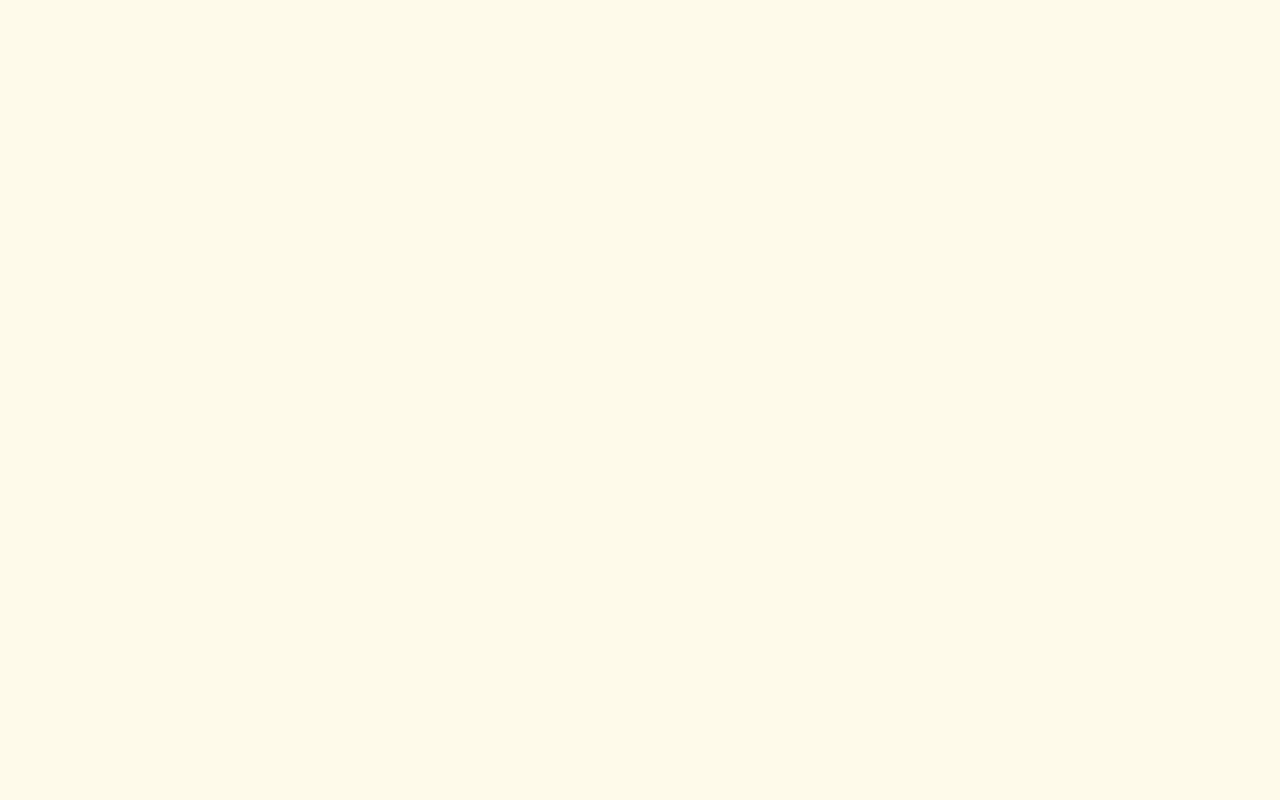
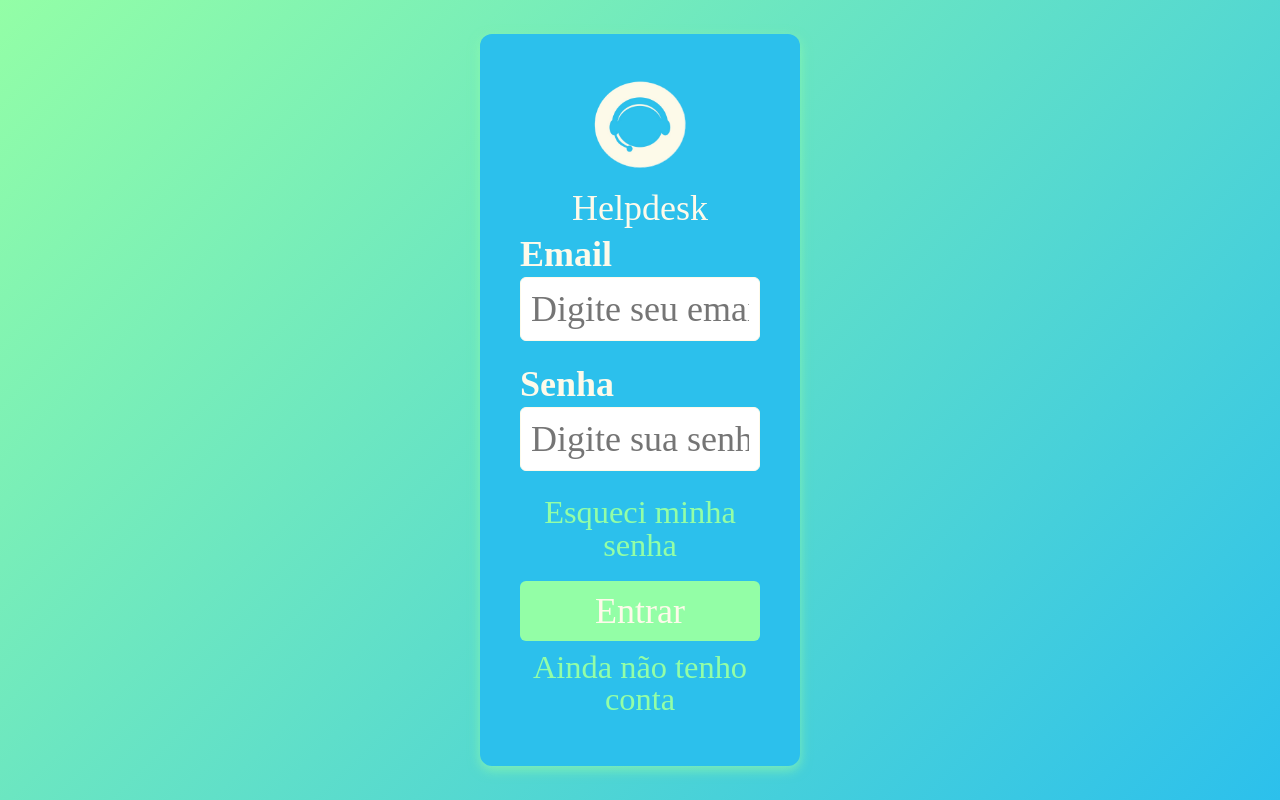
Before and after one commit to ErickConn/case-web-chamadosTI, a React (Vite) app in the folder frontend/case-web-chamadosTI/: page /login in a window 1280 px wide. Before the commit this address had no page. Built offline with nearby package versions, Linux system fonts and the light colour scheme.

Commit message:
feat(login): login page

```diff
--- a/frontend/case-web-chamadosTI/src/main.jsx
+++ b/frontend/case-web-chamadosTI/src/main.jsx
@@ -2,6 +2,7 @@ import { StrictMode } from 'react'
 import { createRoot } from 'react-dom/client'
 import './index.css'
 import Perfil from './pages/perfil.jsx'
+import Login from './pages/login.jsx'
 import { BrowserRouter, Routes, Route } from 'react-router-dom'
 
 createRoot(document.getElementById('root')).render(
@@ -9,6 +10,7 @@ createRoot(document.getElementById('root')).render(
     <BrowserRouter>
       <Routes>
         <Route path="/perfil" element={<Perfil />} />
+        <Route path="/login" element={<Login />} />
       </Routes>
     </BrowserRouter>
   </StrictMode>
--- /dev/null
+++ b/frontend/case-web-chamadosTI/src/pages/login.jsx
@@ -0,0 +1,42 @@
+import styles from './login.module.css'
+import { useNavigate } from 'react-router-dom'
+
+export default function Login() {
+    const navigate = useNavigate()
+
+    const handleSubmit = (event) => {
+        event.preventDefault()
+        const email = event.target.email.value
+        const senha = event.target.senha.value
+
+        if (!email || !senha) {
+            alert("Por favor, preencha todos os campos.")
+        } else {
+            alert('Login realizado com sucesso!\nEmail: ${email}')
+            console.log('Login realizado com sucesso!\nEmail: ${email}\nSenha: ${senha}')
+            navigate("/perfil")
+        }
+    }
+
+    return (
+        <div className={styles.bodyContainer}>
+            <div className={styles.loginBox}>
+                <div className={styles.logo}>
+                    <img src='/logo.png' alt="Helpdesk Logo"></img>
+                    <h2>Helpdesk</h2>
+                </div>
+                <form id="loginForm" onSubmit={handleSubmit}>
+                    <label htmlFor="email">Email</label>
+                    <input type="email" id="email" placeholder="Digite seu email" required></input>
+
+                    <label htmlFor="senha">Senha</label>
+                    <input type="password" id="senha" placeholder="Digite sua senha" required></input>
+
+                    <a href="#" className={styles.forgot}>Esqueci minha senha</a>
+                    <button type="submit" className={styles.btn}>Entrar</button>
+                    <a href="#" className={styles.register}>Ainda não tenho conta</a>
+                </form>
+            </div>
+        </div>
+    )
+}
--- /dev/null
+++ b/frontend/case-web-chamadosTI/src/pages/login.module.css
@@ -0,0 +1,84 @@
+.bodyContainer {
+    margin: 0;
+    background: linear-gradient(135deg, #93FEA6, #2CC0EC);
+    height: 100vh;
+    display: flex;
+    justify-content: center;
+    align-items: center;
+}
+
+
+.loginBox {
+    background: #2CC0EC;
+    border-radius: 12px;
+    padding: 40px;
+    width: 320px;
+    box-shadow: 0 4px 12px #93fea7ad;
+    text-align: center;
+}
+
+
+.logo img {
+    width: 100px;
+}
+.logo h2 {
+    margin: 10px 0;
+    color: #FEFAEA;
+}
+
+
+form label {
+    display: block;
+    text-align: left;
+    margin: 10px 0 5px;
+    font-weight: bold;
+    color: #FEFAEA;
+}
+
+form input {
+    width: 100%;
+    padding: 10px;
+    border: 1px solid #FEFAEA;
+    border-radius: 6px;
+    margin-bottom: 15px;
+    color: #2CC0EC;
+}
+
+.forgot, .register {
+    display: block;
+    margin: 10px 0;
+    font-size: 0.9em;
+    color: #93FEA6;
+    text-decoration: none;
+}
+.forgot:hover, .register:hover {
+    text-decoration: underline;
+}
+
+.btn {
+    width: 100%;
+    padding: 12px;
+    background: #93FEA6;
+    border: none;
+    border-radius: 6px;
+    color: #FEFAEA;
+    font-size: 1em;
+    cursor: pointer;
+    margin-top: 10px;
+}
+.btn:hover {
+    background: #93fea7ad;
+    transition: ease-in-out 0.2s;
+    color: black;
+}
+
+/* Responsividade */
+@media screen and (max-width: 720px) {
+    .loginBox {
+        width: 90%;
+        padding: 20px;
+    }
+    .logo img {
+        width: 80px;
+    }
+}
```
